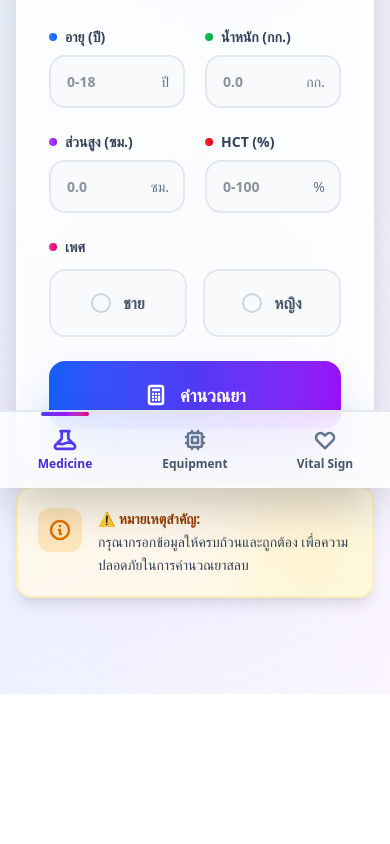
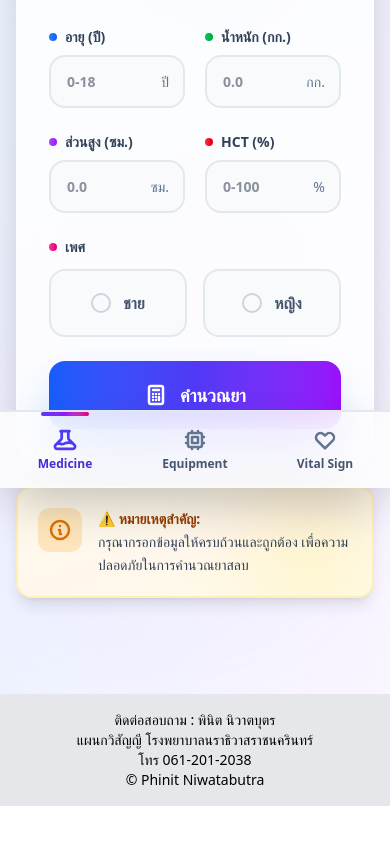
Before and after one commit to Nikkamal1/peds-anes-calc, a React (Vite) app: page / in a window 390 px wide. Shown: the part 356-1200 px from the top of the page. Before the commit the page ends 1050 px from the top, so only its background shows below. Built offline with nearby package versions, Linux system fonts and the light colour scheme.

Commit message:
add project files

```diff
--- a/src/App.jsx
+++ b/src/App.jsx
@@ -1,3 +1,4 @@
+
 import React, { useState, useEffect } from 'react'
 import './App.css'
 import BottomNavigationBar from './components/BottomNavigationBar'
@@ -5,7 +6,7 @@ import Home from './components/Home'
 import ResultDetail from './components/ResultDetail'
 import Equipment from './components/Equipment'
 import VitalSign from './components/VitalSign'
-
+import Footer from './components/Footer'
 function App() {
   const [activeTab, setActiveTab] = useState('home')
   const [results, setResults] = useState([])
@@ -62,7 +63,7 @@ function App() {
 
   const renderCurrentView = () => {
     // ถ้ามีผลการคำนวณและอยู่ที่หน้า home หรือ results ให้แสดง ResultDetail
-    if (results.length > 0 && (activeTab === 'home' || activeTab === 'results' || selectedResultIndex !== null)) {
+    if (results.length > 0 && (activeTab === 'results' || selectedResultIndex !== null)) {
       const indexToShow = selectedResultIndex !== null ? selectedResultIndex : 0
       return (
         <ResultDetail
@@ -123,10 +124,12 @@ function App() {
   return (
     <div className="App">
       {renderCurrentView()}
+       <Footer/>  {/* 👈 ใส่ตรงนี้ */}
       <BottomNavigationBar
         activeTab={activeTab === 'results' && results.length > 0 ? 'home' : activeTab}
         onTabChange={handleTabChange}
       />
+
     </div>
   )
 }
--- a/src/components/Equipment.jsx
+++ b/src/components/Equipment.jsx
@@ -1,4 +1,5 @@
 import React, { useState } from 'react';
+import Footer from './Footer';
 
 const Equipment = ({ result }) => {
   const [selectedCuff, setSelectedCuff] = useState(null);
@@ -535,6 +536,7 @@ const Equipment = ({ result }) => {
         </div>
       </div>
     </div>
+
   );
 };
 
--- /dev/null
+++ b/src/components/Footer.jsx
@@ -0,0 +1,20 @@
+import React from 'react';
+const Footer = () => (
+  <footer className="bg-gray-200 text-center text-sm p-4 mb-20">    <p>ติดต่อสอบถาม : พินิต นิวาตบุตร</p>
+
+    {/* มือถือ: แยกบรรทัด */}
+    <div className="block md:hidden">
+      <p>แผนกวิสัญญี โรงพยาบาลนราธิวาสราชนครินทร์</p>
+      <p>โทร 061-201-2038</p>
+    </div>
+
+    {/* เดสก์ท็อป: รวมบรรทัด */}
+    <p className="hidden md:block">
+      แผนกวิสัญญี โรงพยาบาลนราธิวาสราชนครินทร์ โทร 0-7351-0572
+    </p>
+
+    <p>© Phinit Niwatabutra</p>
+  </footer>
+);
+
+export default Footer;
```
